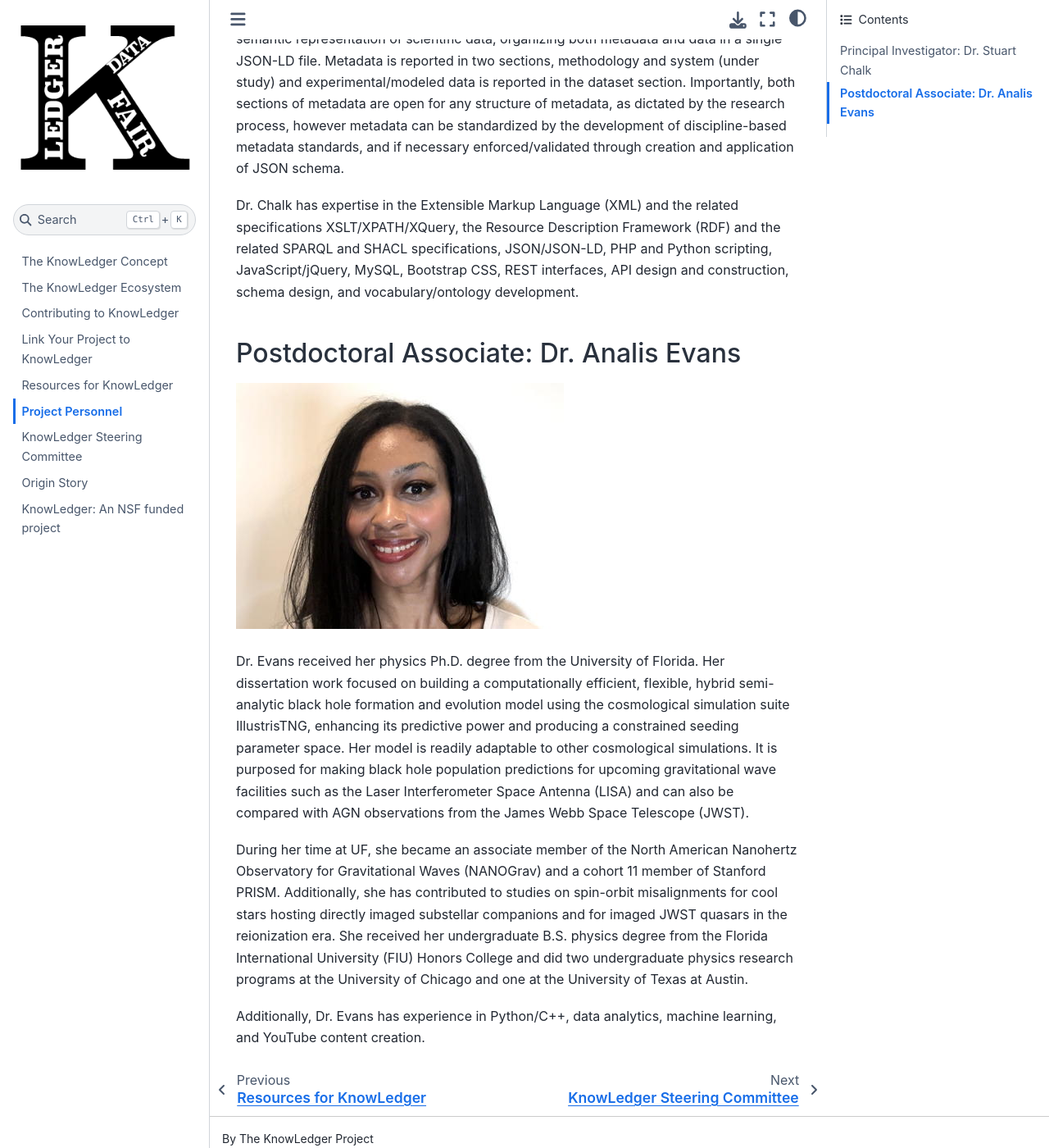
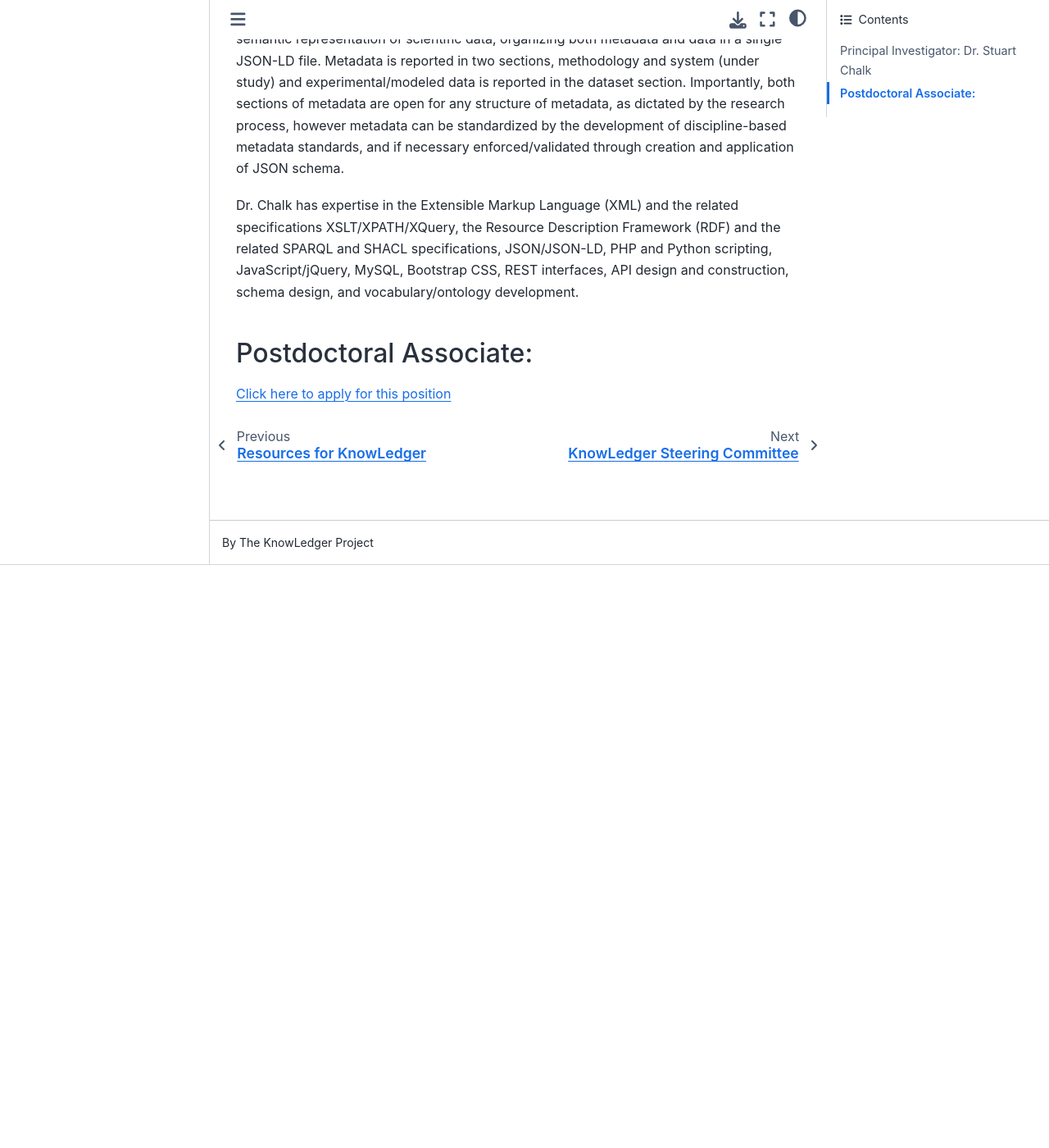
Before and after one commit to KnowLedgerRDM/KnowLedgerRDM.github.io, a Jupyter Book: the page built from book/personnel.md, in a window 1280 px wide and 1400 px high, scrolled down 711 px. Shown: the whole window at 82% size. Built offline with Jupyter Book 1.0.4 settings and Sphinx 7.4.7 and the Sphinx Book theme 1.1.4, drawn with Linux system fonts in a browser that asks for light colours.

Commit message:
update personnel page

```diff
--- a/book/personnel.md
+++ b/book/personnel.md
@@ -22,22 +22,6 @@ Resource Description Framework (RDF) and the related SPARQL and SHACL specificat
 scripting, JavaScript/jQuery, MySQL, Bootstrap CSS, REST interfaces, API design and construction, schema design, and
 vocabulary/ontology development.
 
-## Postdoctoral Associate: Dr. Analis Evans
+## Postdoctoral Associate:
 
-<img title="Dr. Analis Evans" src="images/evans.jpg" alt="Drawing" style="width: 200px;"/>
-
-<br/>Dr. Evans received her physics Ph.D. degree from the University of Florida. Her dissertation work focused on building a
-computationally efficient, flexible, hybrid semi-analytic black hole formation and evolution model using the
-cosmological simulation suite IllustrisTNG, enhancing its predictive power and producing a constrained seeding
-parameter space. Her model is readily adaptable to other cosmological simulations. It is purposed for making black
-hole population predictions for upcoming gravitational wave facilities such as the Laser Interferometer Space
-Antenna (LISA) and can also be compared with AGN observations from the James Webb Space Telescope (JWST).
-
-During her time at UF, she became an associate member of the North American Nanohertz Observatory for Gravitational
-Waves (NANOGrav) and a cohort 11 member of Stanford PRISM. Additionally, she has contributed to studies on spin-orbit
-misalignments for cool stars hosting directly imaged substellar companions and for imaged JWST quasars in the
-reionization era. She received her undergraduate B.S. physics degree from the Florida International University (FIU)
-Honors College and did two undergraduate physics research programs at the University of Chicago and one at the
-University of Texas at Austin.
-
-Additionally, Dr. Evans has experience in Python/C++, data analytics, machine learning, and YouTube content creation.
+[Click here to apply for this position](https://unf.wd5.myworkdayjobs.com/unfjobs/job/Jacksonville-FL/Postdoctoral-Associate_JR101464)
```
